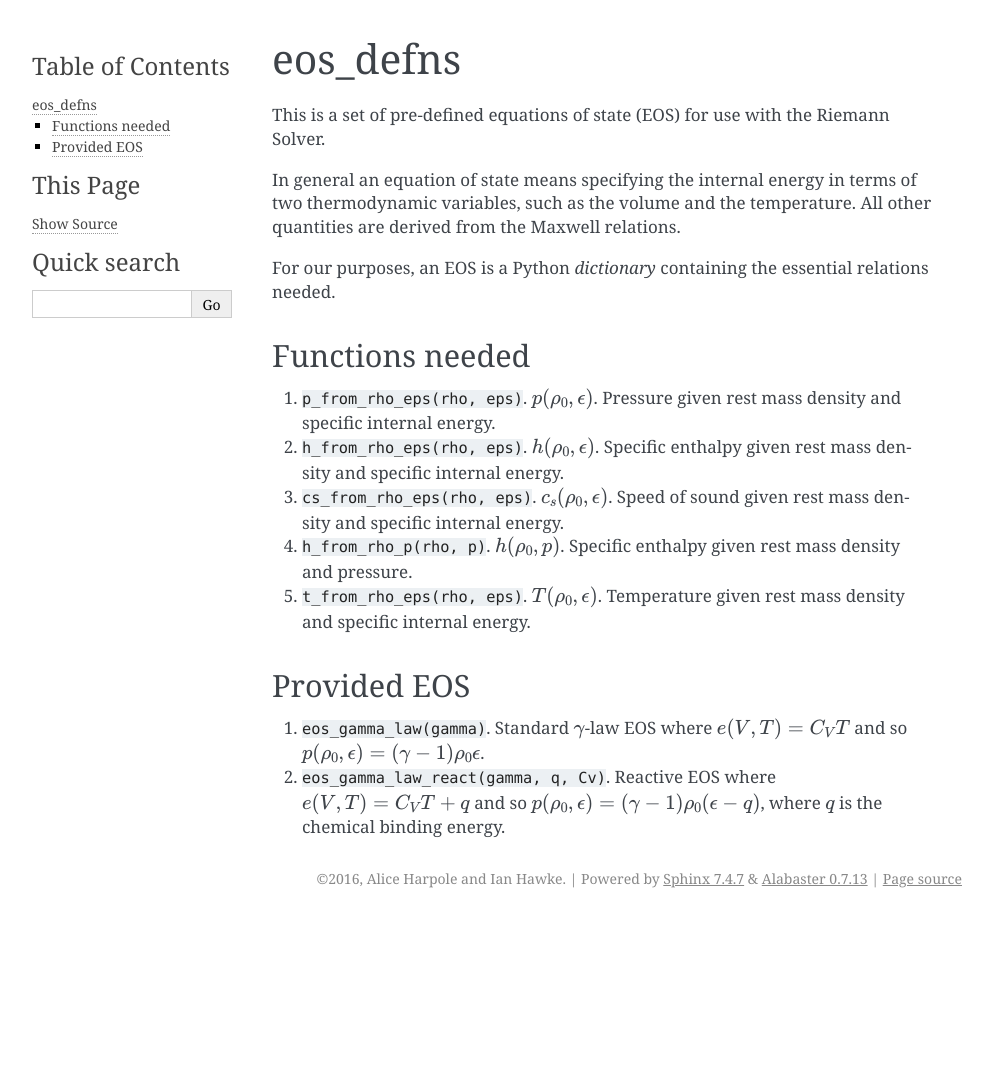
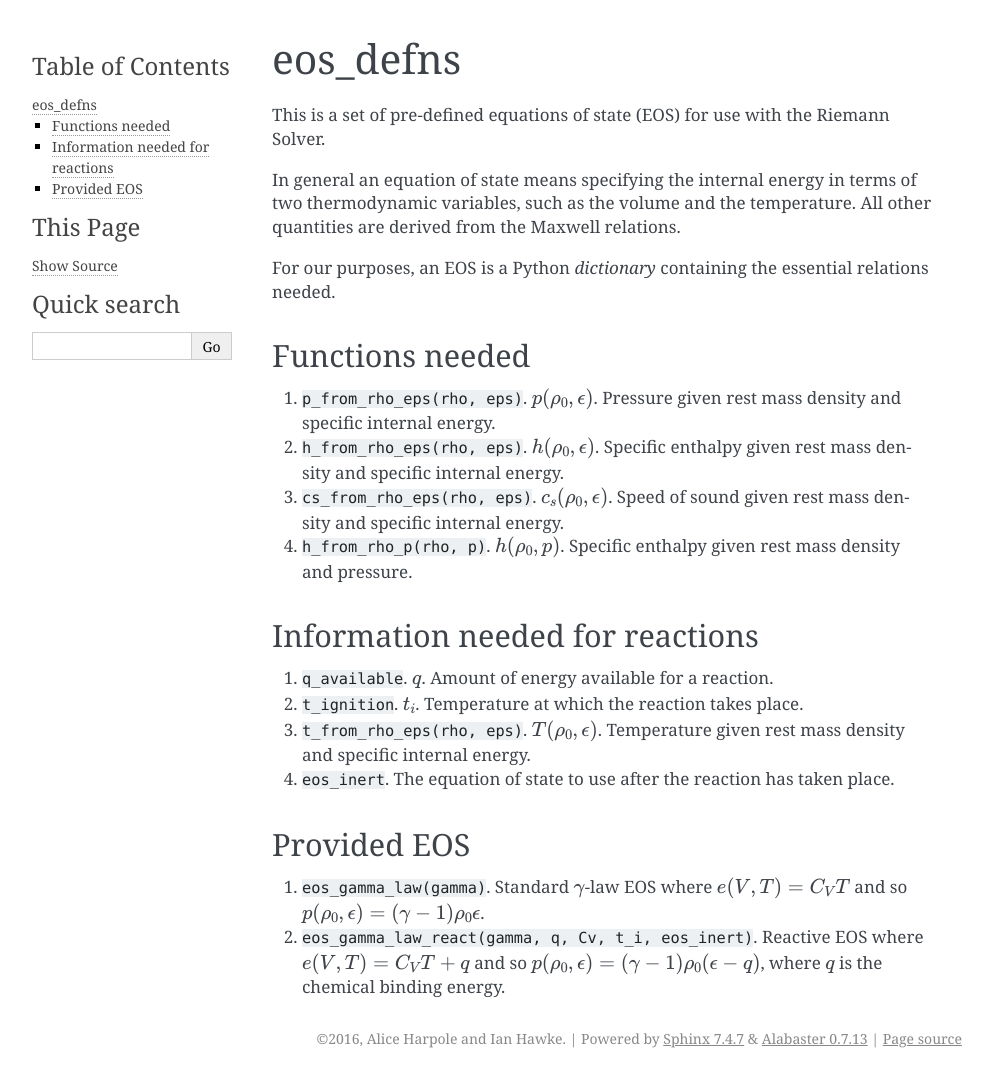
Before and after one commit to harpolea/r3d2, a Sphinx documentation site: the page built from docs/eos_defns.rst, in a window 1280 px wide. Shown: the whole page, without its empty margins (148-1141 px from the left). Built offline with Sphinx 7.4.7, drawn with Linux system fonts in a browser that asks for light colours; before the commit the page ends 918 px from its top, so only the background shows below that.

Commit message:
Some more documentation.

```diff
--- a/docs/conf.py
+++ b/docs/conf.py
@@ -41,6 +41,7 @@ sys.path.insert(0, os.path.abspath('..'))
 # extensions coming with Sphinx (named 'sphinx.ext.*') or your custom
 # ones.
 extensions = [
+    'nbsphinx',
     'sphinx.ext.mathjax', 'sphinx.ext.autodoc',
 ]
 
--- a/docs/eos_defns.rst
+++ b/docs/eos_defns.rst
@@ -15,10 +15,17 @@ Functions needed
 2. ``h_from_rho_eps(rho, eps)``. :math:`h(\rho_0, \epsilon)`. Specific enthalpy given rest mass density and specific internal energy.
 3. ``cs_from_rho_eps(rho, eps)``. :math:`c_s (\rho_0, \epsilon)`. Speed of sound given rest mass density and specific internal energy.
 4. ``h_from_rho_p(rho, p)``. :math:`h(\rho_0, p)`. Specific enthalpy given rest mass density and pressure.
-5. ``t_from_rho_eps(rho, eps)``. :math:`T(\rho_0, \epsilon)`. Temperature given rest mass density and specific internal energy.
+
+Information needed for reactions
+================================
+
+1. ``q_available``. :math:`q`. Amount of energy available for a reaction.
+2. ``t_ignition``. :math:`t_i`. Temperature at which the reaction takes place.
+3. ``t_from_rho_eps(rho, eps)``. :math:`T(\rho_0, \epsilon)`. Temperature given rest mass density and specific internal energy.
+4. ``eos_inert``. The equation of state to use after the reaction has taken place.
 
 Provided EOS
 ============
 
 1. ``eos_gamma_law(gamma)``. Standard :math:`\gamma`-law EOS where :math:`e(V, T) = C_V T` and so :math:`p(\rho_0, \epsilon) = (\gamma - 1) \rho_0 \epsilon`.
-2. ``eos_gamma_law_react(gamma, q, Cv)``. Reactive EOS where :math:`e(V, T) = C_V T + q` and so :math:`p(\rho_0, \epsilon) = (\gamma - 1) \rho_0 (\epsilon - q)`, where :math:`q` is the chemical binding energy.
+2. ``eos_gamma_law_react(gamma, q, Cv, t_i, eos_inert)``. Reactive EOS where :math:`e(V, T) = C_V T + q` and so :math:`p(\rho_0, \epsilon) = (\gamma - 1) \rho_0 (\epsilon - q)`, where :math:`q` is the chemical binding energy.
--- a/docs/index.rst
+++ b/docs/index.rst
@@ -13,6 +13,7 @@ Contents:
 
    eos_defns.rst
    riemann_problems.rst
+   states
 
 Indices and tables
 ==================
```
Also changed, not shown: docs/states.ipynb (added).
